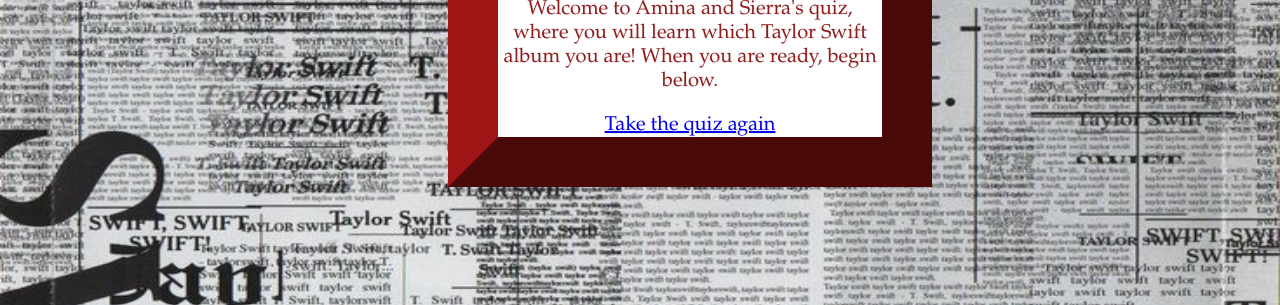
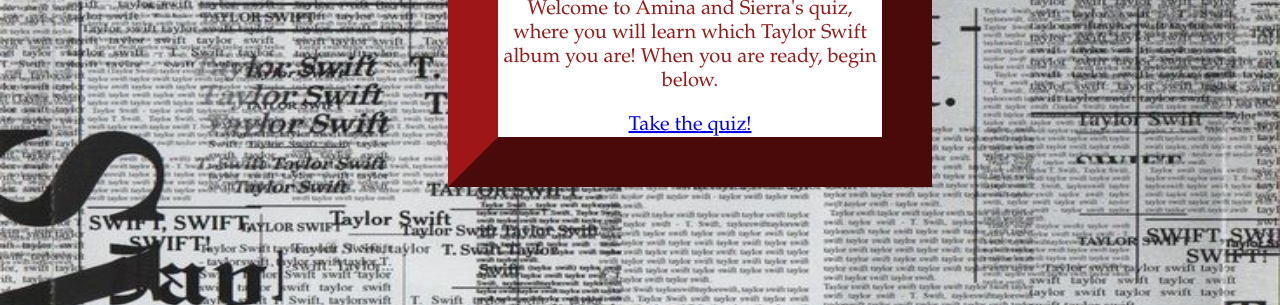
Before and after one commit to rosierra/hackathon-swift, a Flask app: page / in a window 1280 px wide. Shown: the part 273-578 px from the top of the page. Run offline with Flask 2, Linux system fonts and the light colour scheme.

Commit message:
Progress

```diff
--- a/templates/index.html
+++ b/templates/index.html
@@ -7,6 +7,6 @@
     </head>
     <body>
         <p>Welcome to Amina and Sierra's quiz, where you will learn which Taylor Swift album you are! When you are ready, begin below.</p>
-        <a href="/intro">Take the quiz again</a>
+        <a href="/intro">Take the quiz!</a>
     </body>
 </html>
```
